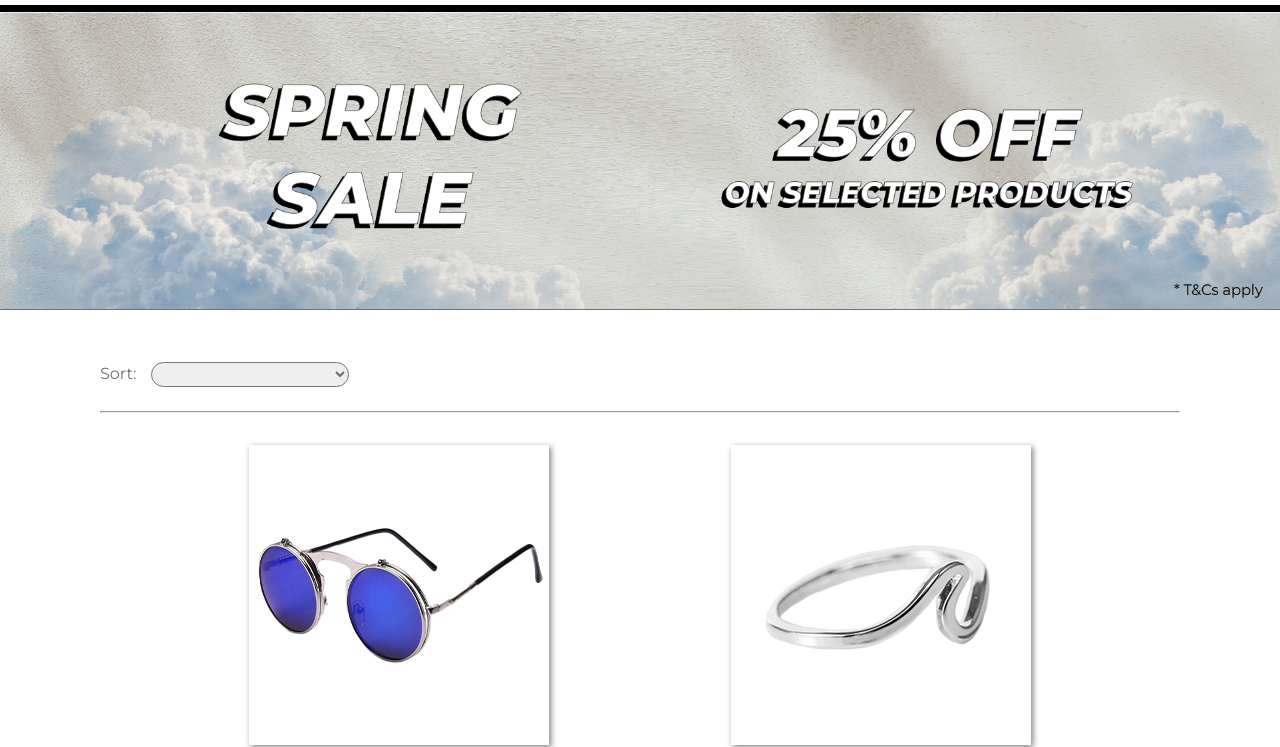
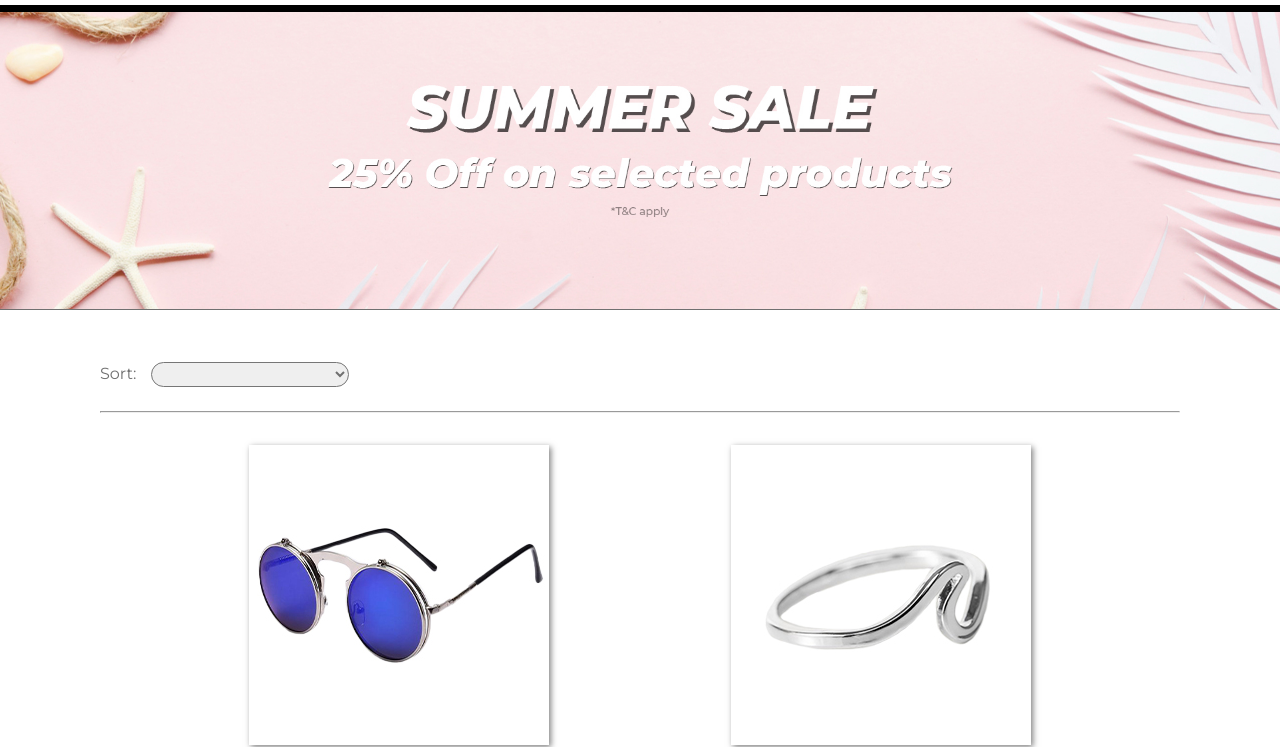
Before and after one commit to Miguel-Pena/Miguel-Pena.github.io, a plain HTML site: page html/sale.html in a window 1280 px wide. Shown: the part 71-818 px from the top of the page. Drawn offline with Linux system fonts and the light colour scheme.

Commit message:
Update sale.html

```diff
--- a/html/sale.html
+++ b/html/sale.html
@@ -47,7 +47,7 @@
     </div>
 
     <div id="cover">
-        <img src="../images/cover_sale.png" alt="Cover Image">
+        <img src="../images/sale_cover.jpg" alt="Cover Image">
     </div>
 
     <div id="filters">
```
